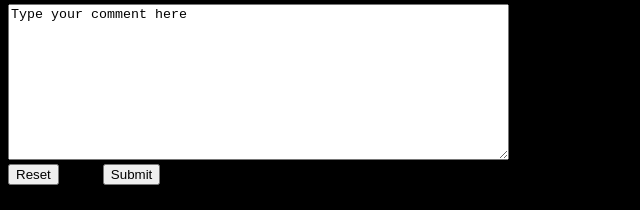
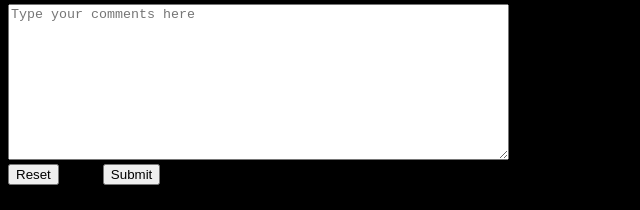
Before and after one commit to ThilakRaj2007/FirstProject, a plain HTML site: page index.html in a window 1280 px wide. Shown: the part 226-436 px from the top of the page, 0-640 px from the left. Drawn offline with Linux system fonts and the light colour scheme.

Commit message:
Update index.html

```diff
--- a/index.html
+++ b/index.html
@@ -39,7 +39,7 @@
                 <label>upload Your Resume:</label>
                 <input type="file"><br>
                 <label>Comments:</label><br>
-                <textarea name="comments" id="" rows="10" cols="60">Type your comment here</textarea><br>
+                <textarea name="comments" id="" rows="10" cols="60" placeholder="Type your comments here"></textarea><br>
                 <button>Reset</button>&nbsp;&nbsp;&nbsp;&nbsp;&nbsp;&nbsp;&nbsp;&nbsp;&nbsp;&nbsp;
                 <button>Submit</button>
           </table>
```
